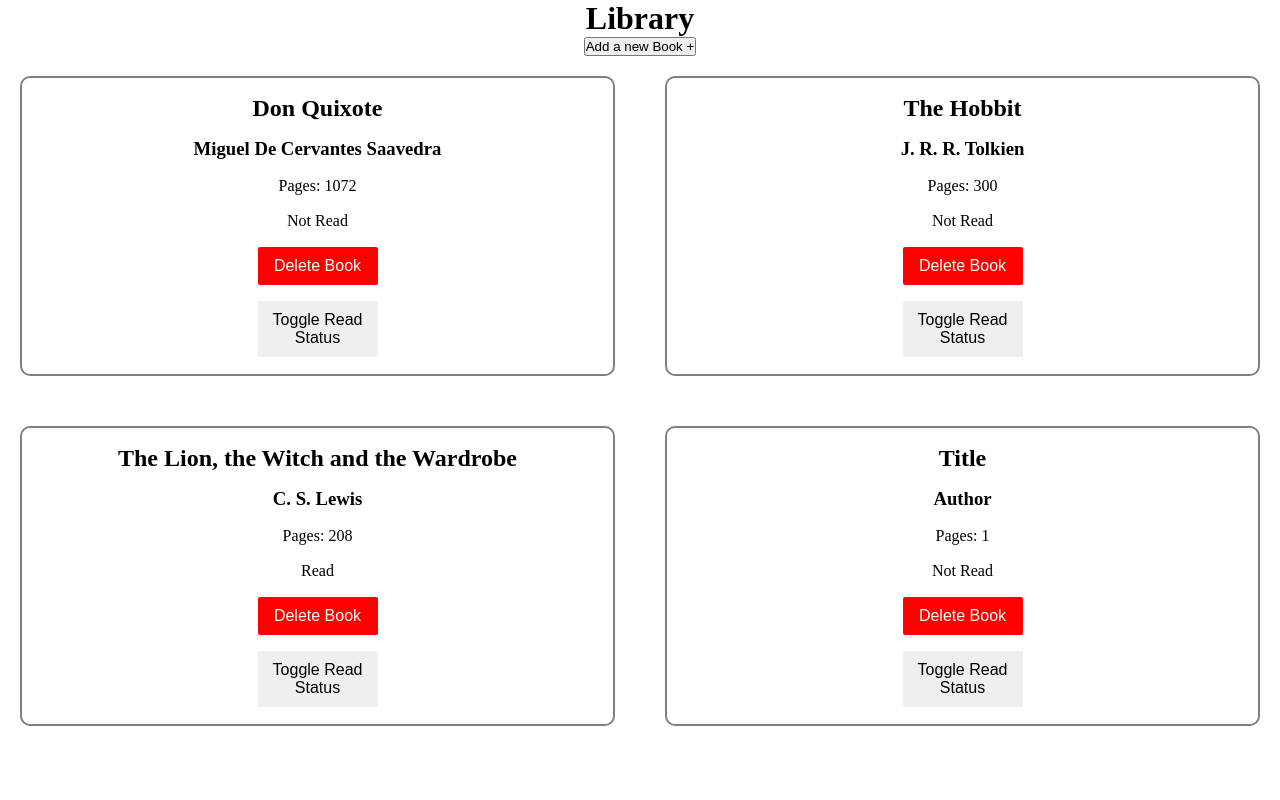
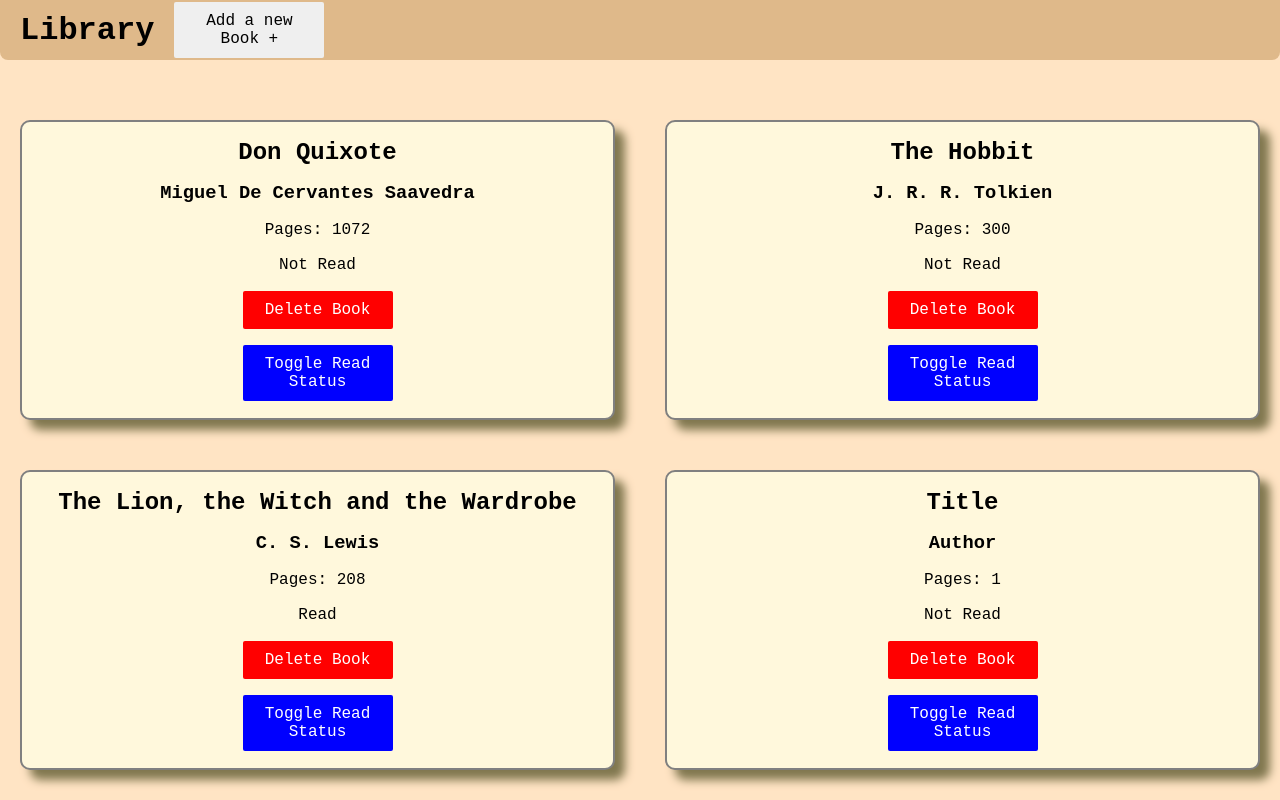
Before and after one commit to EljiahR/odin-library, a plain HTML site: page index.html in a window 1280 px wide. Drawn offline with Linux system fonts and the light colour scheme.

Commit message:
Basic css added

```diff
--- a/index.html
+++ b/index.html
@@ -11,7 +11,7 @@
     <div class="content">
         <header class="header">
             <h1>Library</h1>
-            <button id="add-book">Add a new Book +</button>
+            <button class="btn" id="add-book">Add a new Book +</button>
         </header>
         <div class="book-cards"></div>
     </div>
--- a/styles.css
+++ b/styles.css
@@ -2,12 +2,28 @@
     box-sizing: border-box;
     padding:0;
     margin:0;
+    font-family: 'Courier New', Courier, monospace;
+}
+
+body{
+    background-color: bisque;
 }
 
 .header{
-    text-align: center;
+    background-color: rgb(223, 185, 138);
+    text-align: left;
+    position: fixed;
+    top:0;
+    width:100%;
+    border-bottom-left-radius: 8px;
+    border-bottom-right-radius: 8px;
+    padding: 2px 20px;
+    display: flex;
+    column-gap: 20px;
+    align-items: center;
 }
 .book-cards{
+    margin-top: 100px;
     display: grid;
     grid-template-columns: repeat(auto-fit,minmax(400px, 1fr));
     grid-gap: 50px;
@@ -22,6 +38,9 @@
     display:flex;
     flex-direction: column;
     justify-content: space-evenly;
+    background-color: cornsilk;
+    box-shadow: 10px 10px 10px rgb(129, 119, 79);
+
 }
 .overlay{
     position: fixed;
@@ -63,7 +82,7 @@
     width: 50px;
 }
 .btn{
-    width: 120px;
+    width: 150px;
     align-self: center;
     border:none;
     border-radius: 2px;
@@ -74,3 +93,23 @@
     background-color: red;
     color: white;
 }
+
+.delete-btn:hover{
+    content:"Are you sure?";
+    background-color: white;
+    color: red;
+    border:2px solid red;
+    padding: 8px;
+}
+
+.read-btn {
+    background-color: blue;
+    color:white;
+}
+
+.read-btn:hover{
+    background-color: white;
+    color: blue;
+    border:2px solid blue;
+    padding: 8px;
+}
```
